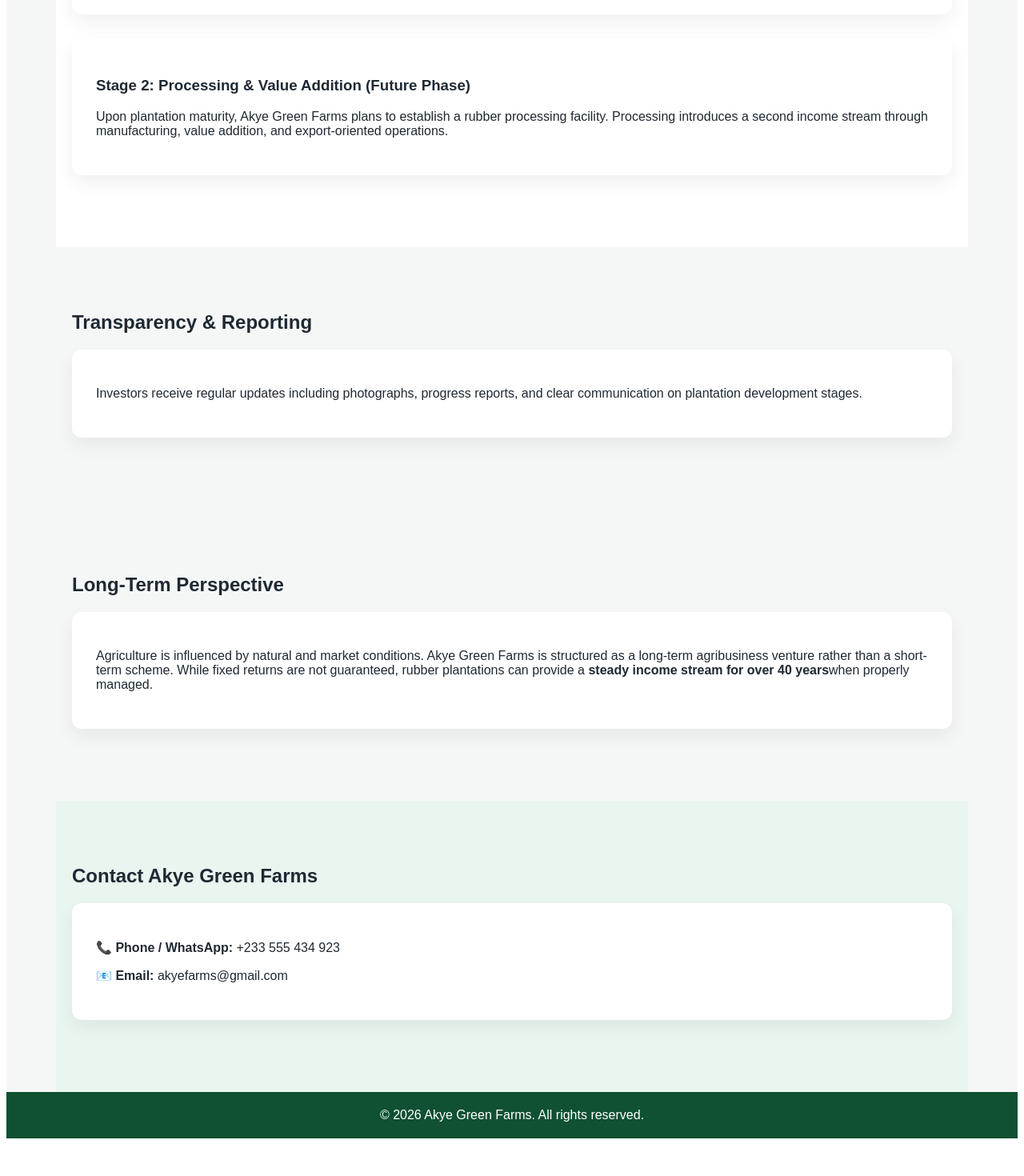
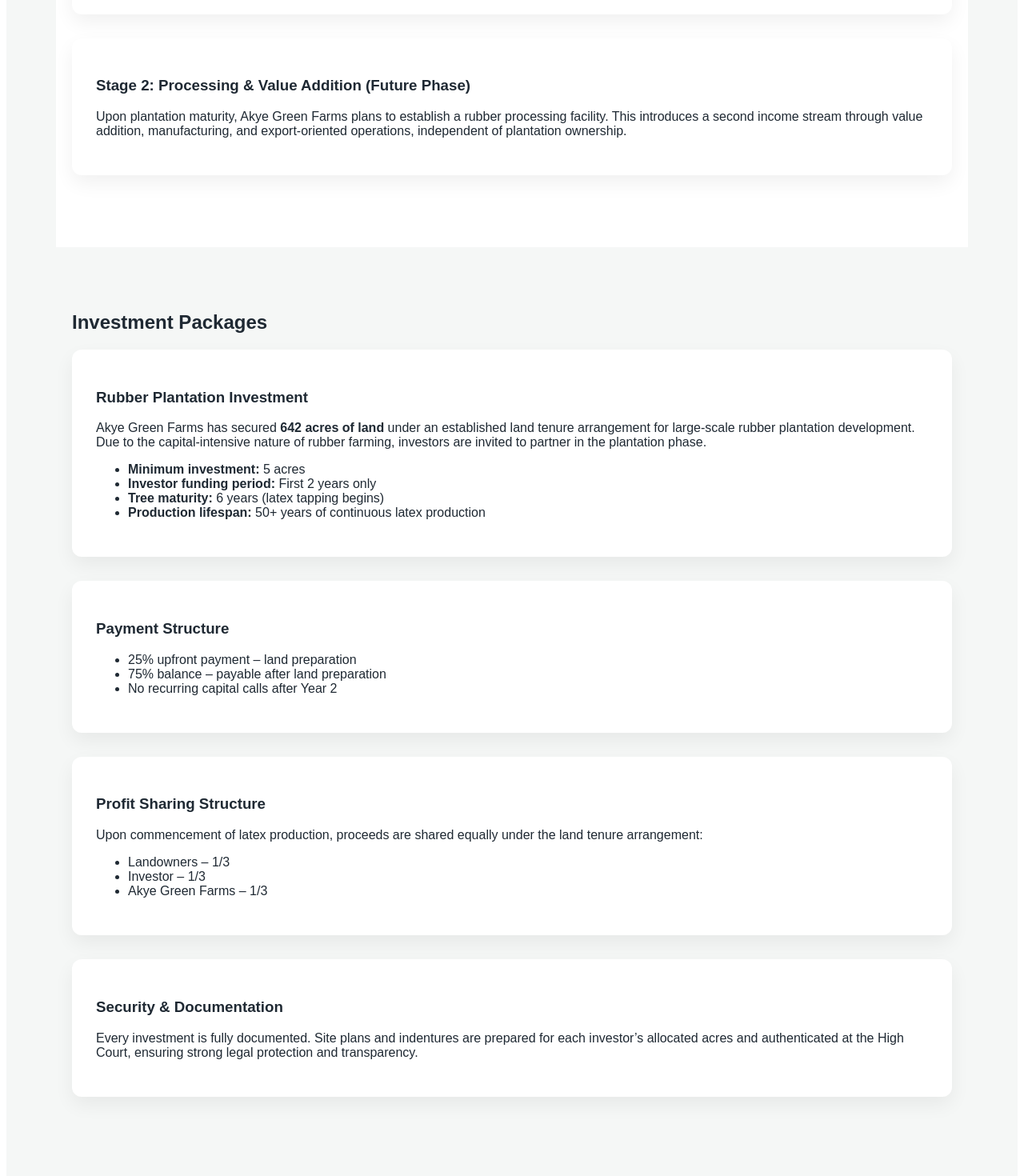
Before and after one commit to akyegreenfarms/akye-green-farms, a Next.js app: page / in a window 1280 px wide. Shown: the part 1260-2730 px from the top of the page at 80% size. Before the commit the page ends 2691 px from the top, so only its background shows below. Built offline with nearby package versions, Linux system fonts and the light colour scheme.

Commit message:
Update index.js

```diff
--- a/pages/index.js
+++ b/pages/index.js
@@ -63,7 +63,7 @@
           <p>
             This stage focuses on land preparation, planting of high-quality rubber seedlings, and
             professional farm management. Once mature, rubber trees can generate steady income for
-            <strong> over 40 years</strong>.
+            <strong> over 40–50 years</strong>, making rubber one of the most reliable long-term agricultural assets.
           </p>
         </div>
 
@@ -71,8 +71,61 @@
           <h3>Stage 2: Processing & Value Addition (Future Phase)</h3>
           <p>
             Upon plantation maturity, Akye Green Farms plans to establish a rubber processing facility.
-            Processing introduces a second income stream through manufacturing, value addition, and
-            export-oriented operations.
+            This introduces a second income stream through value addition, manufacturing, and export-oriented
+            operations, independent of plantation ownership.
+          </p>
+        </div>
+      </section>
+
+      {/* Investment Packages */}
+      <section style={sectionStyle}>
+        <h2>Investment Packages</h2>
+
+        <div style={cardStyle}>
+          <h3>Rubber Plantation Investment</h3>
+          <p>
+            Akye Green Farms has secured <strong>642 acres of land</strong> under an established land tenure arrangement
+            for large-scale rubber plantation development. Due to the capital-intensive nature of rubber
+            farming, investors are invited to partner in the plantation phase.
+          </p>
+
+          <ul>
+            <li><strong>Minimum investment:</strong> 5 acres</li>
+
+            <li><strong>Investor funding period:</strong> First 2 years only</li>
+            <li><strong>Tree maturity:</strong> 6 years (latex tapping begins)</li>
+            <li><strong>Production lifespan:</strong> 50+ years of continuous latex production</li>
+          </ul>
+        </div>
+
+        <div style={cardStyle}>
+          <h3>Payment Structure</h3>
+          <ul>
+            <li>25% upfront payment – land preparation</li>
+            <li>75% balance – payable after land preparation</li>
+            <li>No recurring capital calls after Year 2</li>
+          </ul>
+        </div>
+
+        <div style={cardStyle}>
+          <h3>Profit Sharing Structure</h3>
+          <p>
+            Upon commencement of latex production, proceeds are shared equally under the land tenure
+            arrangement:
+          </p>
+          <ul>
+            <li>Landowners – 1/3</li>
+            <li>Investor – 1/3</li>
+            <li>Akye Green Farms – 1/3</li>
+          </ul>
+        </div>
+
+        <div style={cardStyle}>
+          <h3>Security & Documentation</h3>
+          <p>
+            Every investment is fully documented. Site plans and indentures are prepared for each
+            investor’s allocated acres and authenticated at the High Court, ensuring strong legal
+            protection and transparency.
           </p>
         </div>
       </section>
```
